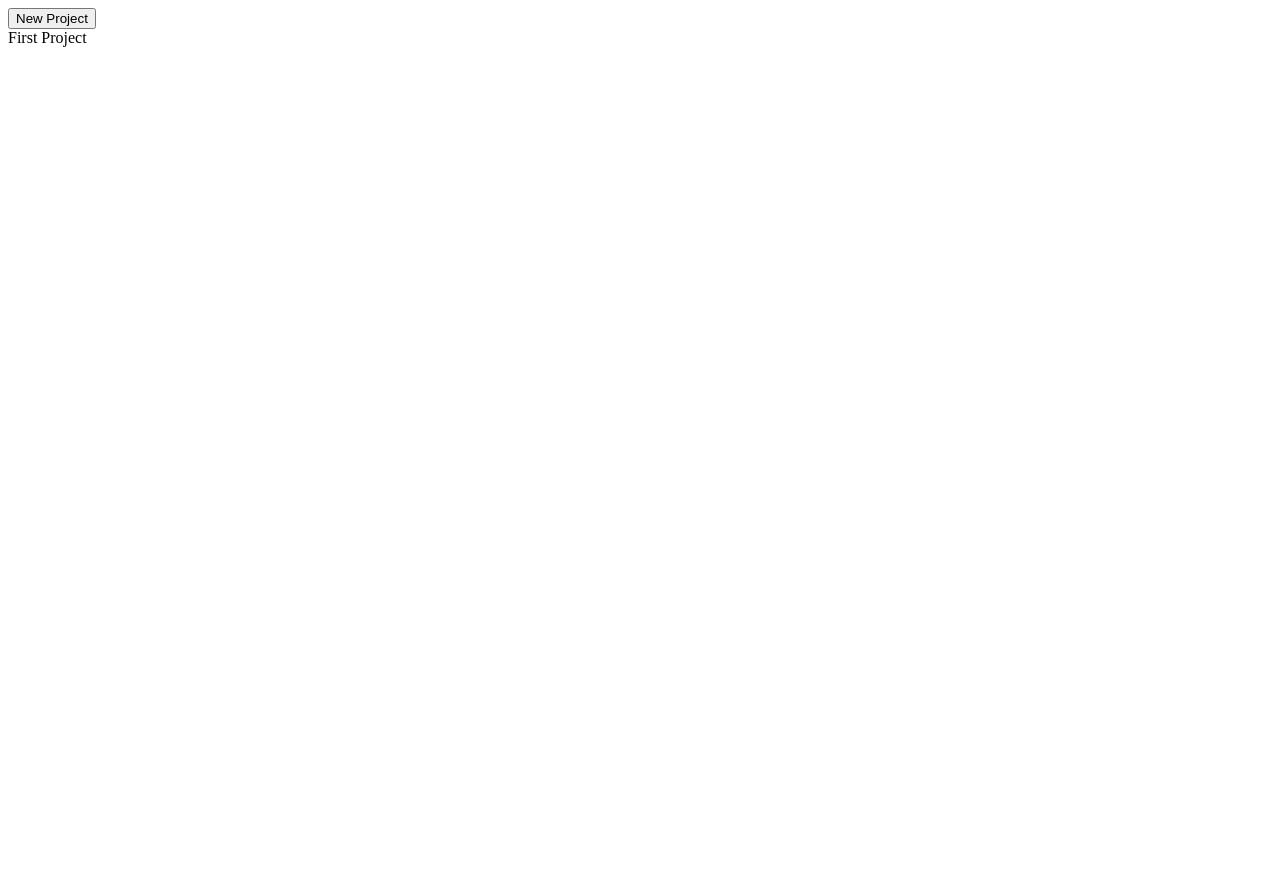
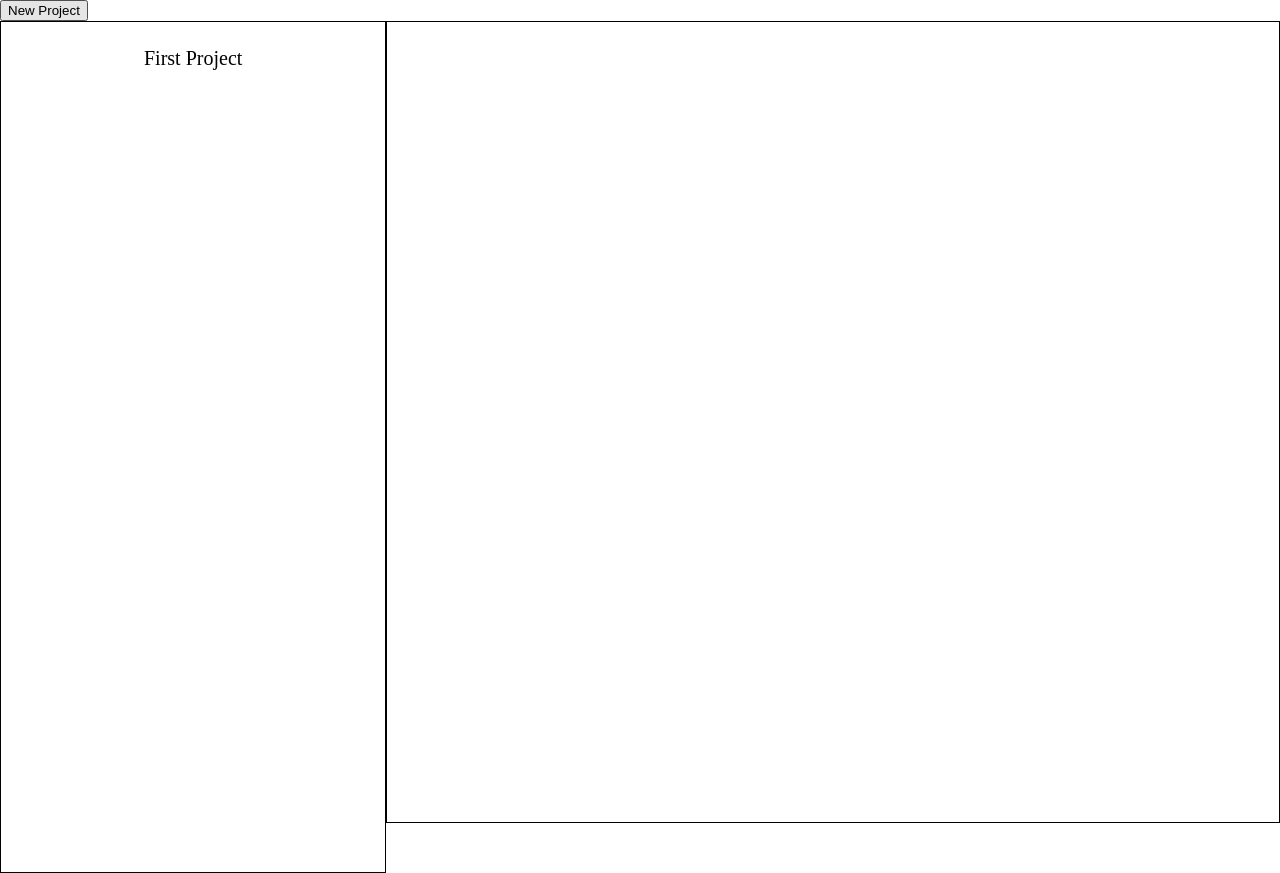
Before and after one commit to aukeller/TodoJS, a website built with webpack: page dist/index.html in a window 1280 px wide. Before the commit the page ends 800 px from the top, so only its background shows below. Built offline with Linux system fonts and the light colour scheme.

Commit message:
added some basic styling to containers

```diff
--- a/package.json
+++ b/package.json
@@ -17,6 +17,8 @@
   },
   "homepage": "https://github.com/aukeller/TodoJS#readme",
   "devDependencies": {
+    "css-loader": "^6.5.1",
+    "style-loader": "^3.3.1",
     "webpack": "^5.65.0",
     "webpack-cli": "^4.9.1"
   }
--- a/src/index.js
+++ b/src/index.js
@@ -1,7 +1,9 @@
 import { Todo } from "./todos";
 import { Project } from "./project";
-import DOMProjectModule from "./DOMProjectModule";
-import DOMTodoModule from "./DOMTodoModule";
+import DOMProjectModule from "./DOMModules/DOMProjectModule";
+import DOMTodoModule from "./DOMModules/DOMTodoModule";
+
+import style from './style.css';
 
 const main = () => {
 
--- /dev/null
+++ b/src/style.css
@@ -0,0 +1,29 @@
+body {
+    margin: 0;
+    height: 100vh;
+}
+
+.container {
+    height: 100%;
+    display: flex;
+}
+
+#project-container, #todos-container {
+    height: 100%;
+    border: 1px solid black;
+}
+
+#todos-container {
+    flex: 2;
+}
+
+#project-container {
+    padding: 25px;
+    text-align: center;
+    flex: 0.75;
+}
+
+.project {
+    font-size: 20px;
+    margin-bottom: 10px;
+}
--- a/webpack.config.js
+++ b/webpack.config.js
@@ -7,4 +7,13 @@ module.exports = {
         filename: 'main.js',
         path: path.resolve(__dirname, 'dist'),
     },
+
+    module: {
+        rules: [
+          {
+            test: /\.css$/i,
+            use: ["style-loader", "css-loader"],
+          },
+        ],
+      },
 };
```
Also changed, not shown: dist/index.html, dist/main.js, src/DOMModules/DOMProjectModule.js (renamed from src/DOMProjectModule.js), src/DOMModules/DOMTodoModule.js (renamed from src/DOMTodoModule.js), 1 other file.
